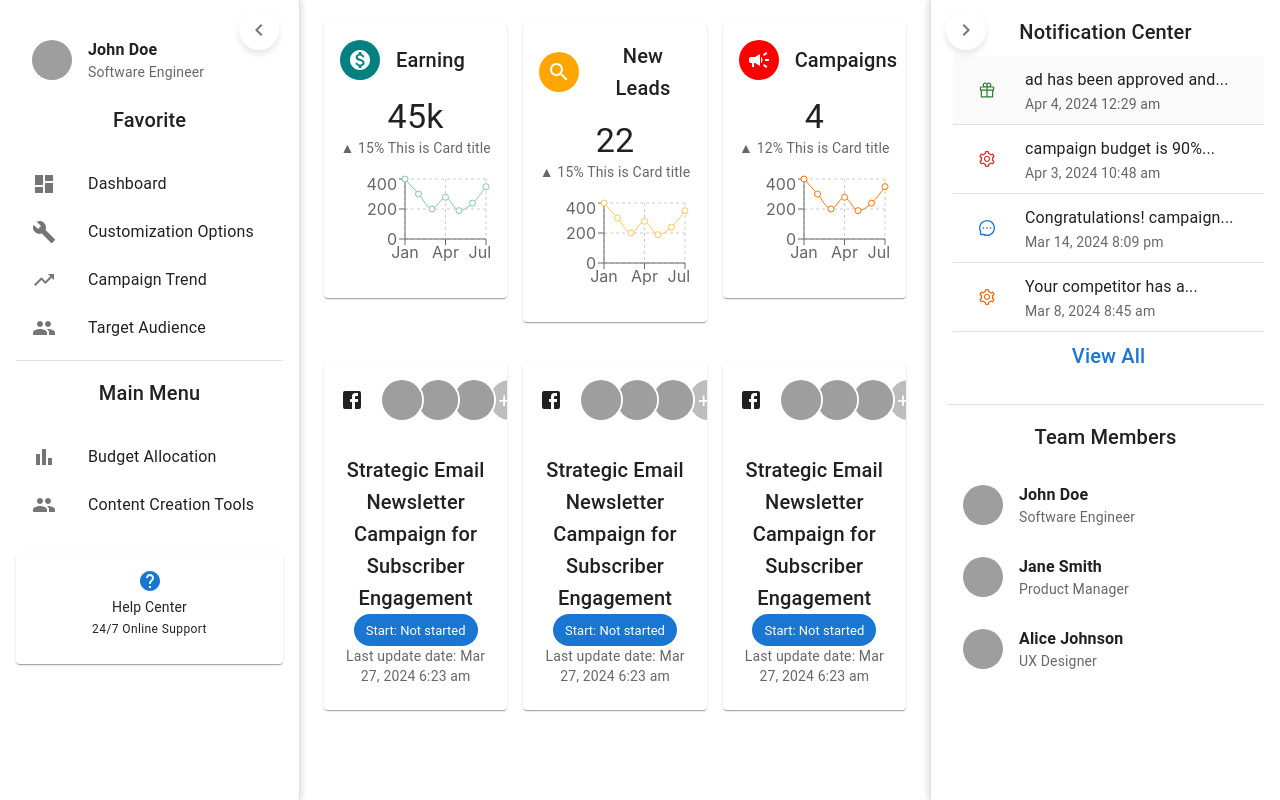
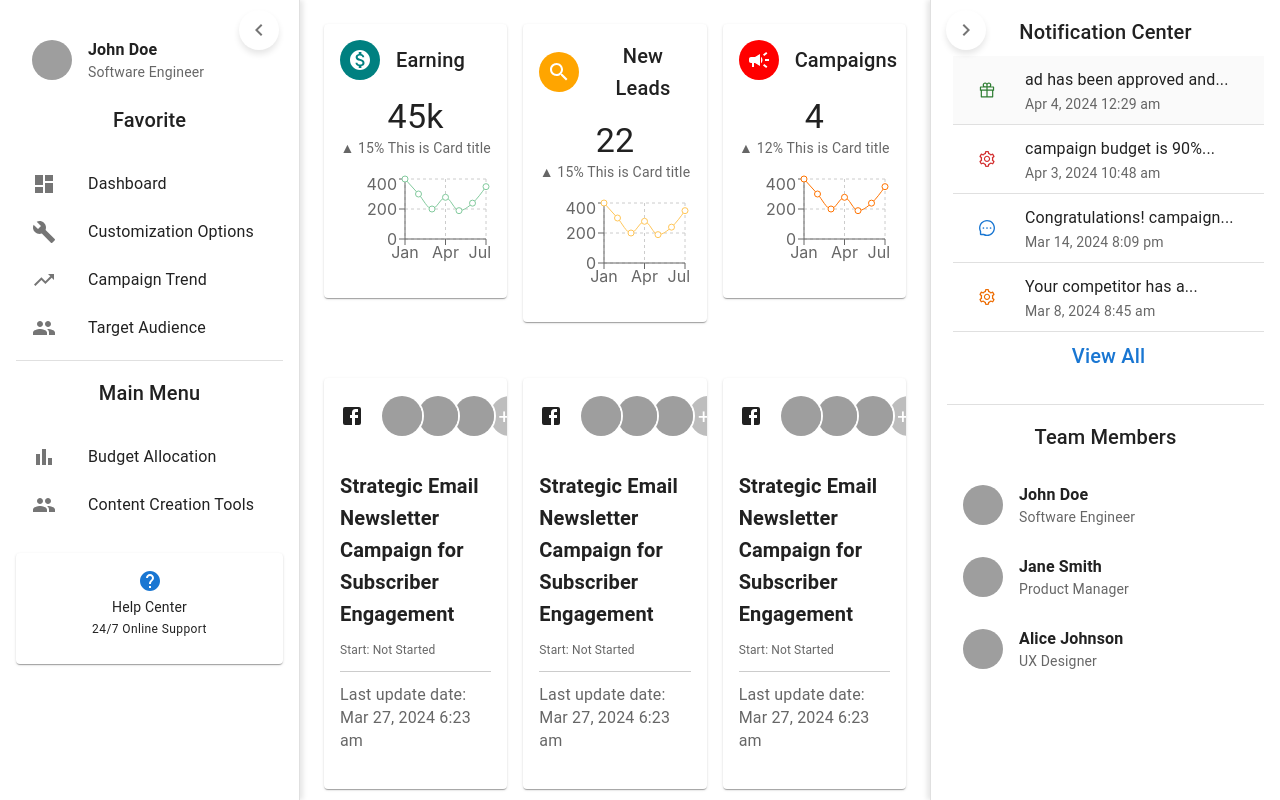
Before and after one commit to sourabh-chaprana/campaign-dashboard, a React (Create React App) app: page /dashboard in a window 1280 px wide. Built offline with nearby package versions, Linux system fonts and the light colour scheme; grey boxes are pictures that could not be loaded.

Commit message:
initial work started

```diff
--- a/src/components/AvatarCard.jsx
+++ b/src/components/AvatarCard.jsx
@@ -12,7 +12,7 @@ import AvatarGroup from "@mui/material/AvatarGroup";
 
 function AvatarCard() {
   return (
-    <Card sx={{ width: 300 }}>
+    <Card>
       <CardHeader
         avatar={<FacebookIcon />}
         title={
@@ -35,11 +35,13 @@ function AvatarCard() {
         }
       />
       <CardContent>
-        <Typography variant="h6">
+        <Typography variant="h6" fontWeight={'bold'} textAlign={'left'}>
           Strategic Email Newsletter Campaign for Subscriber Engagement
         </Typography>
-        <Chip label="Start: Not started" color="primary" />
-        <Typography variant="body2" color="textSecondary">
+        <Typography variant="body2" color="textSecondary" sx={{ paddingY: '12px',  borderBottom: '1px solid rgba(0, 0, 0, 0.2)', textAlign: 'left', fontSize: '12px' }}>
+          Start: Not Started
+        </Typography>
+        <Typography variant="body2" color="textSecondary" sx={{ paddingY: '12px', textAlign: 'left', fontSize: '16px' }}>
           Last update date: Mar 27, 2024 6:23 am
         </Typography>
       </CardContent>
@@ -48,3 +50,7 @@ function AvatarCard() {
 }
 
 export default AvatarCard;
+
+
+
+{/* <Chip label="Start: Not started" color="primary" /> */ }
--- a/src/pages/dashboard.jsx
+++ b/src/pages/dashboard.jsx
@@ -129,11 +129,23 @@ const DashboardCard = () => {
           </Card>
         </Grid>
       </Grid>
-      <Box sx={{ display: "flex", flexDirection: "row", gap: 2, mt: 5 }}>
+      {/* <Box sx={{ display: "flex", flexDirection: "row", gap: 2, mt: 5 }}>
         <AvatarCard />
         <AvatarCard />
         <AvatarCard />
-      </Box>
+      </Box> */}
+
+      <Grid container spacing={2} marginTop={5}>
+        <Grid item xs={12} sm={4}>
+          <AvatarCard />
+        </Grid>
+        <Grid item xs={12} sm={4}>
+          <AvatarCard />
+        </Grid>
+        <Grid item xs={12} sm={4}>
+          <AvatarCard />
+        </Grid>
+      </Grid>
     </>
   );
 };
```
